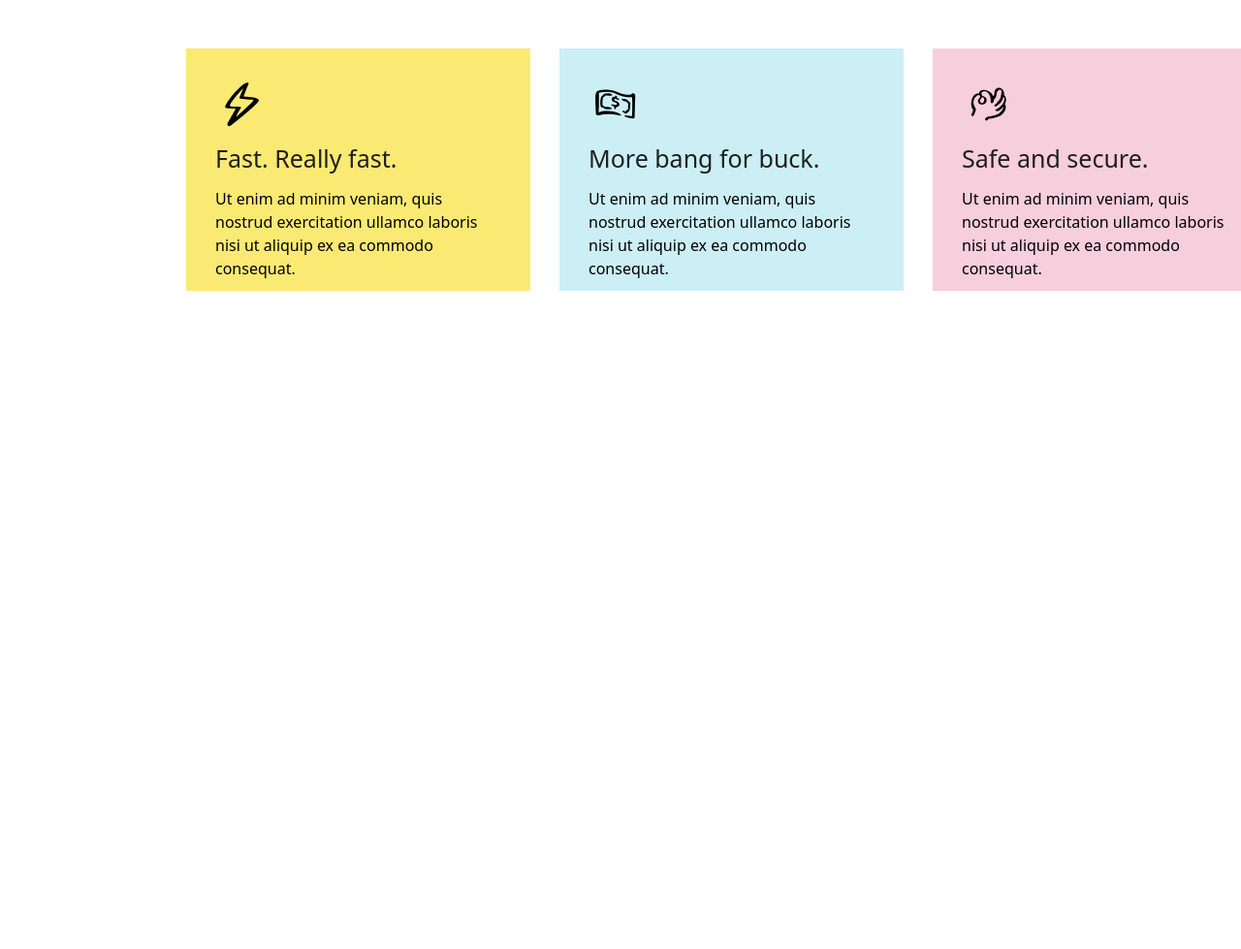
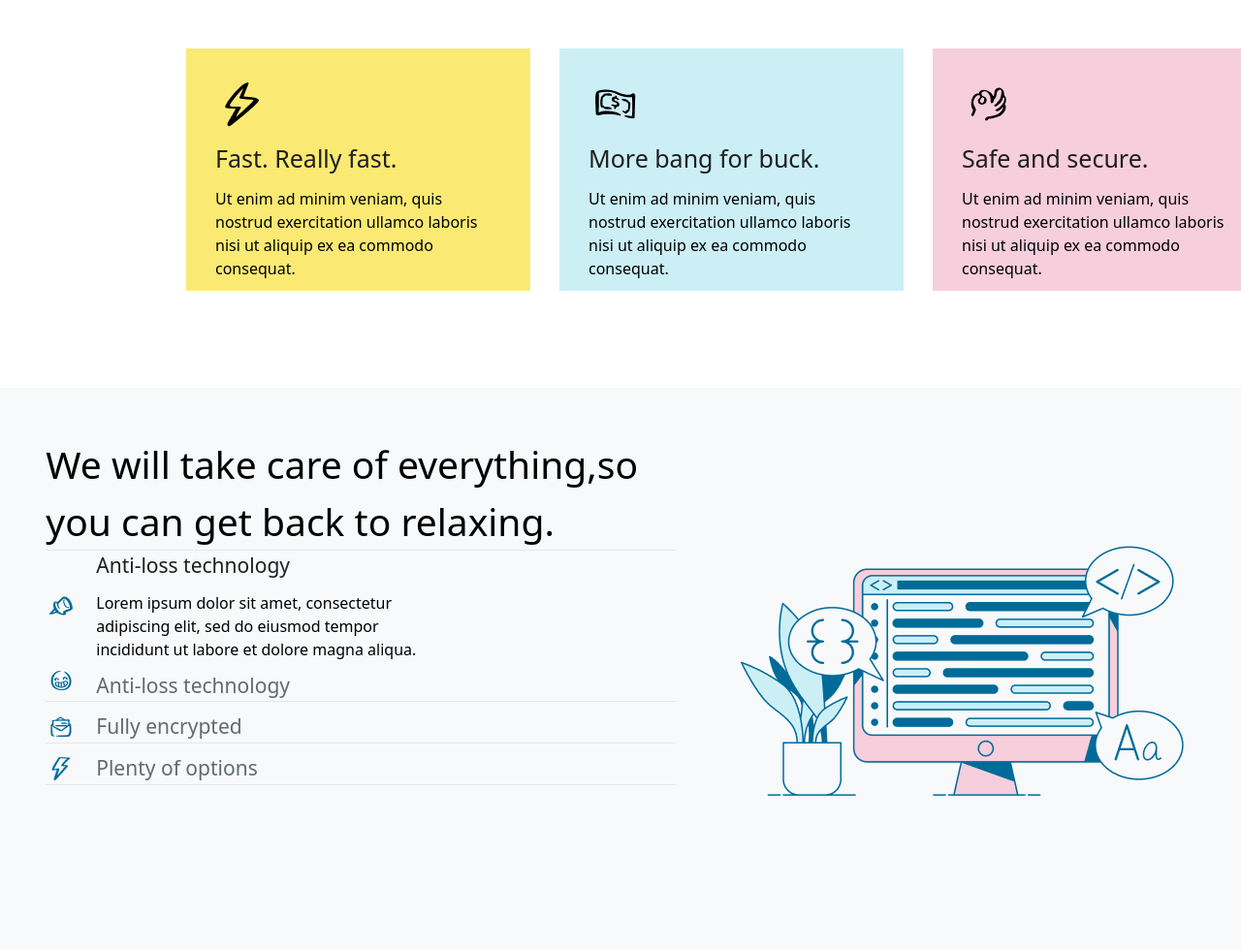
Before and after one commit to aliakbar0809/whirl-practice-repo, a website: page src/index.html in a window 1280 px wide. Shown: the part 1036-2015 px from the top of the page at 97% size. Before the commit the page ends 1336 px from the top, so only its background shows below. Drawn offline with Linux system fonts and the light colour scheme.

Commit message:
section2

```diff
--- a/src/index.html
+++ b/src/index.html
@@ -59,5 +59,42 @@
           </div>
         </div>
 
+        <div class="bg-[#F7F9FA] flex-row md:flex md:justify-around mt-[30px] md:mt-[100px] md:py-[50px] p-[20px]">
+          <div>
+            <h1 class="w-[250px] md:w-[650px] text-[28px] md:text-[39px] ml-[50px] md:ml-0">We will take care of everything,so you can get back to relaxing.</h1>
+            <hr>
+            <div class="flex items-center gap-[20px]">
+              <img src="./IMAGE (43).png" alt="">
+              <div>
+                <h1 class="text-[#1F1F1F] text-[21px]">Anti-loss technology</h1>
+                <p class="w-[200px] md:w-[350px] mt-[10px]">Lorem ipsum dolor sit amet, consectetur adipiscing elit, sed do eiusmod tempor incididunt ut labore et dolore magna aliqua.</p>
+              </div>
+              <hr>
+            </div>
+            <div class="flex items-center gap-[20px]">
+              <img src="./IMAGE (44).png" alt="">
+              <div>
+                <h1 class="text-[#626A72] text-[21px] mt-[10px]">Anti-loss technology</h1>
+              </div>
+            </div>
+            <hr>
+            <div class="flex items-center gap-[20px] mt-[10px]">
+              <img src="./IMAGE (45).png" alt="">
+              <div>
+                <h1 class="text-[#626A72] text-[21px]">Fully encrypted</h1>
+              </div>
+            </div>
+            <hr>
+            <div class="flex items-center gap-[20px] mt-[10px]">
+              <img src="./IMAGE (46).png" alt="">
+              <div>
+                <h1 class="text-[#626A72] text-[21px]">Plenty of options  </h1>
+              </div>
+            </div>
+            <hr>
+          </div>
+          <img src="./IMAGE (47).png" alt="">
+        </div>
+
 </body>
 </html>
```
Also changed, not shown: src/IMAGE (43).png (added), src/IMAGE (44).png (added), src/IMAGE (45).png (added), src/IMAGE (46).png (added), src/IMAGE (47).png (added), src/output.css.
